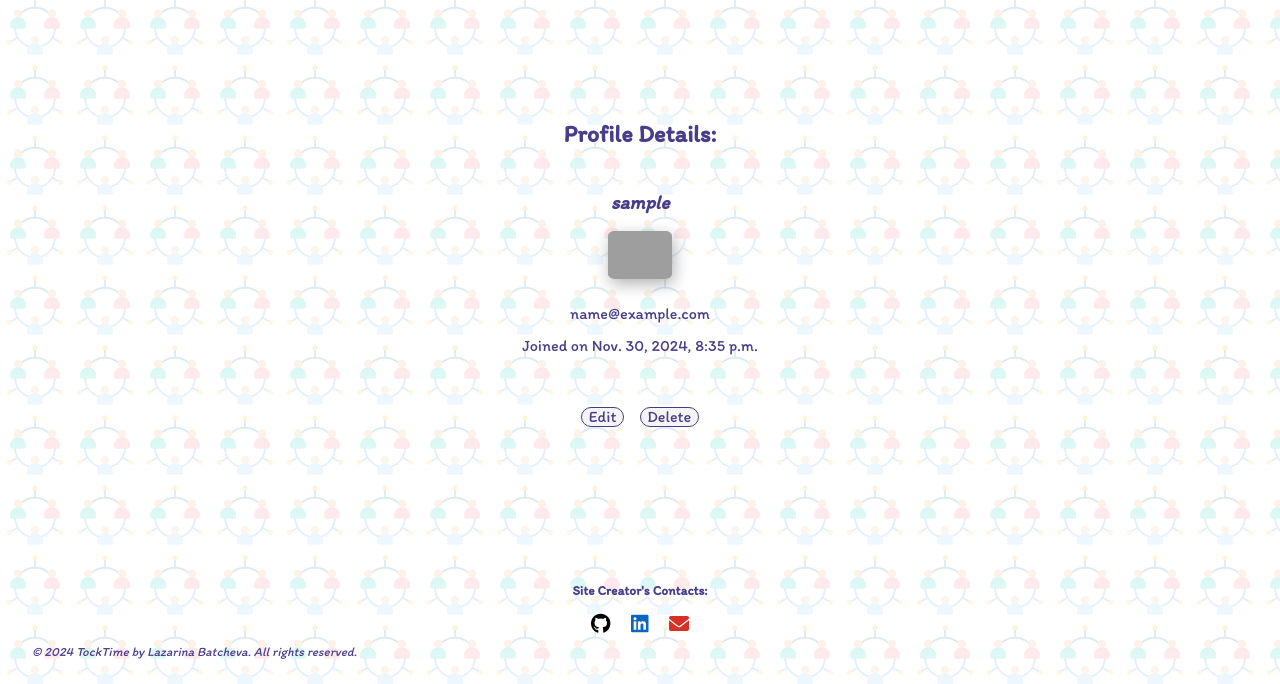
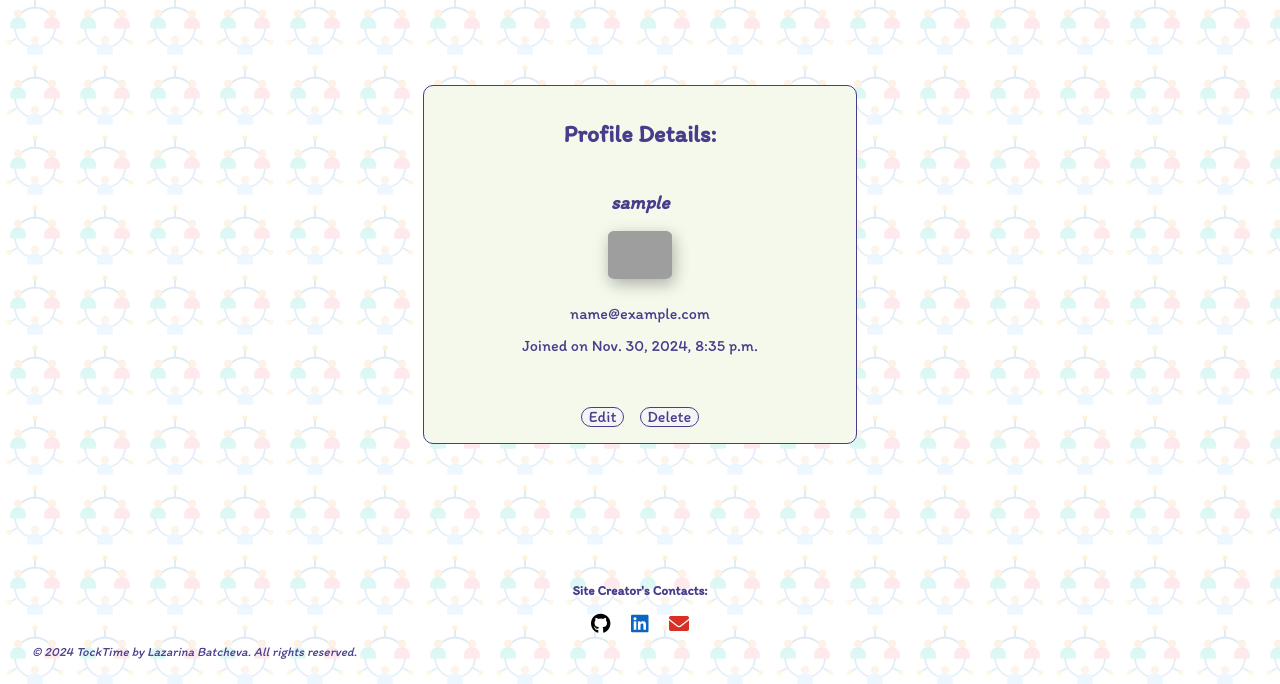
Before and after one commit to LazarinaBatcheva/TockTimeApp, a Django app: page /accounts/profile/1/ in a window 1280 px wide. Shown: the part 80-764 px from the top of the page. Run offline with Django 5.2, Linux system fonts and the light colour scheme; the visitor is signed in with stand-in values (Sample User, id 1); data comes from the database, SQL or seed files in the repository; some web fonts are replaced; grey boxes are pictures that could not be loaded.

Commit message:
feat(styles): improve CSS styling

```diff
--- a/tock_time_app/static/styles/details.css
+++ b/tock_time_app/static/styles/details.css
@@ -9,6 +9,7 @@
     display: flex;
     flex-direction: column;
     align-items: center;
+    padding: 1rem;
 }
 
 .profile-img,
--- a/tock_time_app/templates/accounts/profile-delete.html
+++ b/tock_time_app/templates/accounts/profile-delete.html
@@ -2,7 +2,7 @@
 
 {% block content %}
     <div class="profile">
-        <div class="details">
+        <div class="details task">
             <h2>Hey, {{ user.username }}!</h2>
             <p>Are you sure you want to <strong>Delete</strong> your profile?</p>
 
--- a/tock_time_app/templates/accounts/profile-details.html
+++ b/tock_time_app/templates/accounts/profile-details.html
@@ -3,7 +3,7 @@
 
 {% block content %}
     <div class="profile">
-        <div class="details">
+        <div class="details task">
             <h2>Profile Details:</h2>
             <p class="profile-name"><strong><i>{{ user.username }}</i></strong></p>
             <div class="profile-img">
--- a/tock_time_app/templates/accounts/profile-edit.html
+++ b/tock_time_app/templates/accounts/profile-edit.html
@@ -2,7 +2,7 @@
 
 {% block content %}
     <div class="profile">
-        <div class="details">
+        <div class="details task">
             <h2>Edit Profile:</h2>
             <p class="profile-name"><i>{{ profile.user.username }}</i></p>
             <form class="form edit-form" method="post" enctype="multipart/form-data">
```
